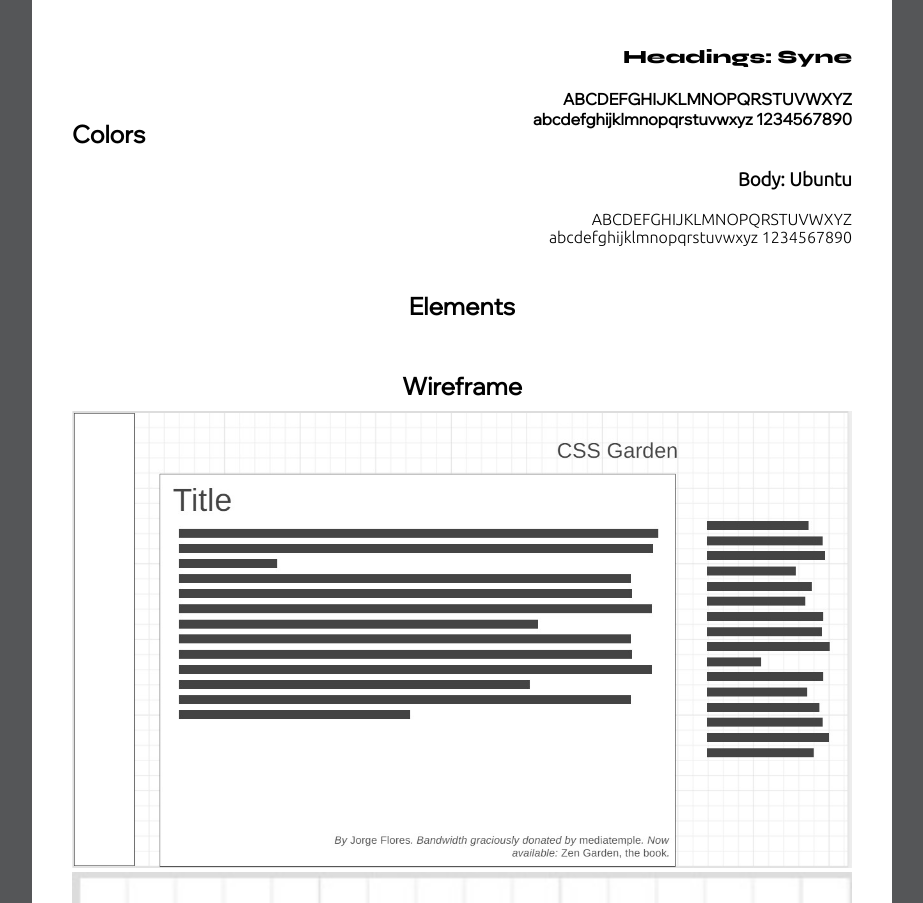
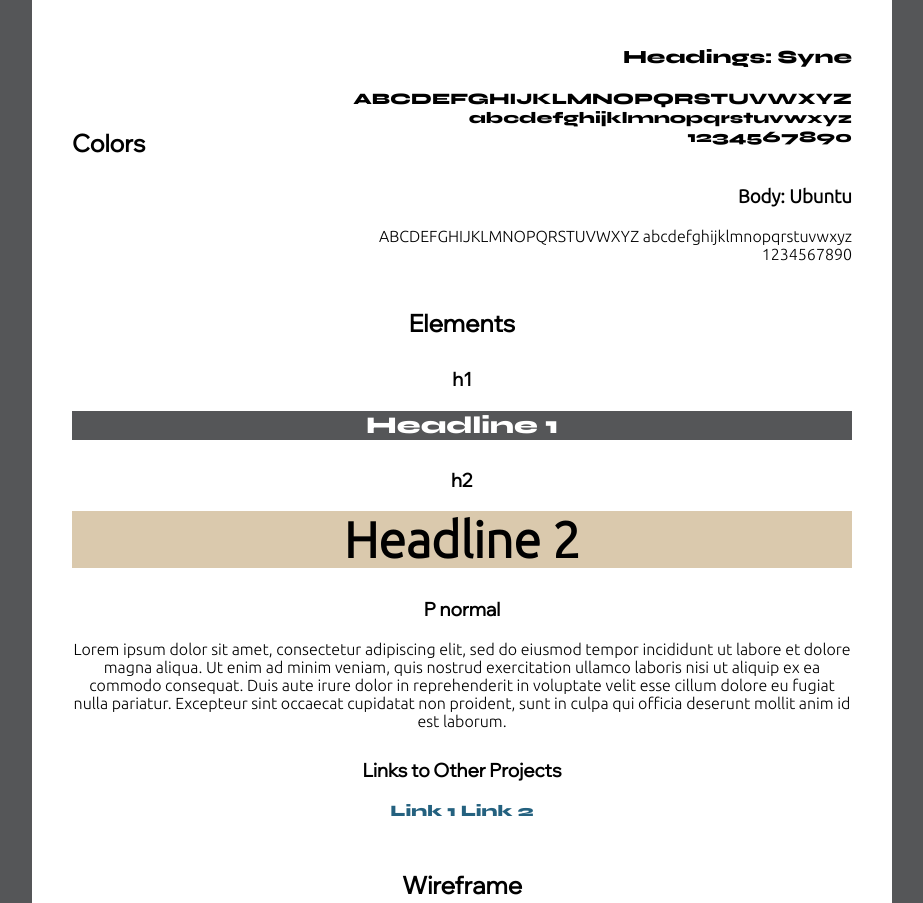
Before and after one commit to Jf120/CSSZenGardenStyleGuide, a plain HTML site: page index.html in a window 1280 px wide. Shown: the part 259-1162 px from the top of the page, without its empty margins (178-1101 px from the left). Drawn offline with Linux system fonts and the light colour scheme; a script that the page names is missing.

Commit message:
Added elements

```diff
--- a/index.html
+++ b/index.html
@@ -6,7 +6,7 @@
     <meta name="viewport" content="width=device-width, initial-scale=1.0" />
     <title>Style Guide | CSS Zen Garden</title>
     <style>
-@import url('https://fonts.googleapis.com/css2?family=Syne:wght@800&family=Ubuntu:wght@300&family=Wix+Madefor+Display&display=swap');
+      @import url("https://fonts.googleapis.com/css2?family=Syne:wght@800&family=Ubuntu:wght@300&family=Wix+Madefor+Display&display=swap");
       @media (max-width: 768px) {
         section.section {
           grid-template-areas:
@@ -18,7 +18,10 @@
           grid-template-columns: 1fr;
         }
 
-        #theme, #colors, #typo, #elements {
+        #theme,
+        #colors,
+        #typo,
+        #elements {
           text-align: center !important;
         }
       }
@@ -56,7 +59,6 @@
         background-color: white;
         border-radius: 10px;
         padding: 10px 30px;
-
       }
 
       .container {
@@ -94,6 +96,12 @@
       #images img {
         width: 100%;
       }
+
+      #p p:hover {
+        /* text-decoration: underline #54A7CF; */
+        font-size: 20px;
+        transition: 200ms;
+      }
     </style>
   </head>
   <body>
@@ -103,8 +111,10 @@
         <div id="theme" class="container">
           <h2>Flashcard Theme</h2>
           <p>
-            Each title with its content will be position into a flashcard. When the user scrolls, the content of the flashcard will change.
-            The links to different projects will be set on a vertical bar on the left, and the rest of the links will be fixed on the right.
+            Each title with its content will be position into a flashcard. When
+            the user scrolls, the content of the flashcard will change. The
+            links to different projects will be set on a vertical bar on the
+            left, and the rest of the links will be fixed on the right.
           </p>
         </div>
         <div id="colors" class="container">
@@ -123,27 +133,42 @@
         </div>
         <div id="typo" class="container" style="display: flex">
           <div>
-            <h3 style="
-            font-family: 'Syne', sans-serif;">Headings: Syne</h3>
-            <h4 font-family: 'Syne', sans-serif;>ABCDEFGHIJKLMNOPQRSTUVWXYZ
-                abcdefghijklmnopqrstuvwxyz
-                1234567890</h4>
+            <h3 style="font-family: 'Syne', sans-serif">Headings: Syne</h3>
+            <h4 style="font-family: 'Syne', sans-serif">
+              ABCDEFGHIJKLMNOPQRSTUVWXYZ abcdefghijklmnopqrstuvwxyz 1234567890
+            </h4>
           </div>
           <div>
-            <h3 style="font-family: 'Ubuntu', sans-serif;">Body: Ubuntu</h3>
-            <p style="font-family: 'Ubuntu', sans-serif;">ABCDEFGHIJKLMNOPQRSTUVWXYZ
-                abcdefghijklmnopqrstuvwxyz
-                1234567890</p>
+            <h3 style="font-family: 'Ubuntu', sans-serif">Body: Ubuntu</h3>
+            <p style="font-family: 'Ubuntu', sans-serif">
+              ABCDEFGHIJKLMNOPQRSTUVWXYZ abcdefghijklmnopqrstuvwxyz 1234567890
+            </p>
           </div>
         </div>
         <div id="elements" class="container">
           <h2>Elements</h2>
+          <div class="two-column" id="h1">
+            <h3>h1</h3>
+            <h1 style="background-color: #555658; color: white; margin-bottom: 10px; font-family: 'Syne', sans-serif;">Headline 1</h1>
+          </div>
+          <div class="two-column" id="h2">
+            <h3>h2</h3>
+            <h2 style="background-color: #DAC9AD; color: black; margin-bottom: 10px; font-family: 'Ubuntu', sans-serif; font-size: 50px;">Headline 2</h1>
+          </div>
+          <div class="two-column" id="h3">
+            <h3>P normal</h3>
+            <p style="color: black; margin-bottom: 10px; font-family: 'Ubuntu', sans-serif;">Lorem ipsum dolor sit amet, consectetur adipiscing elit, sed do eiusmod tempor incididunt ut labore et dolore magna aliqua. Ut enim ad minim veniam, quis nostrud exercitation ullamco laboris nisi ut aliquip ex ea commodo consequat. Duis aute irure dolor in reprehenderit in voluptate velit esse cillum dolore eu fugiat nulla pariatur. Excepteur sint occaecat cupidatat non proident, sunt in culpa qui officia deserunt mollit anim id est laborum.</h1>
+          </div>
+          <div class="two-column" id="p">
+            <h3>Links to Other Projects</h3>
+            <p style="color: #24617F; margin-bottom: 10px; font-family: 'Syne', sans-serif;">Link 1 Link 2</h1>
+          </div>
         </div>
         <div id="wireframe" class="container">
           <h2>Wireframe</h2>
           <div id="images">
-                <img id="large" src="./Wireframes/largeview.png">
-                <img id="small" src="./Wireframes/smallview.png">
+            <img id="large" src="./Wireframes/largeview.png" />
+            <img id="small" src="./Wireframes/smallview.png" />
           </div>
         </div>
       </section>
```
Lines whose indentation alone changed are shown as unchanged.
